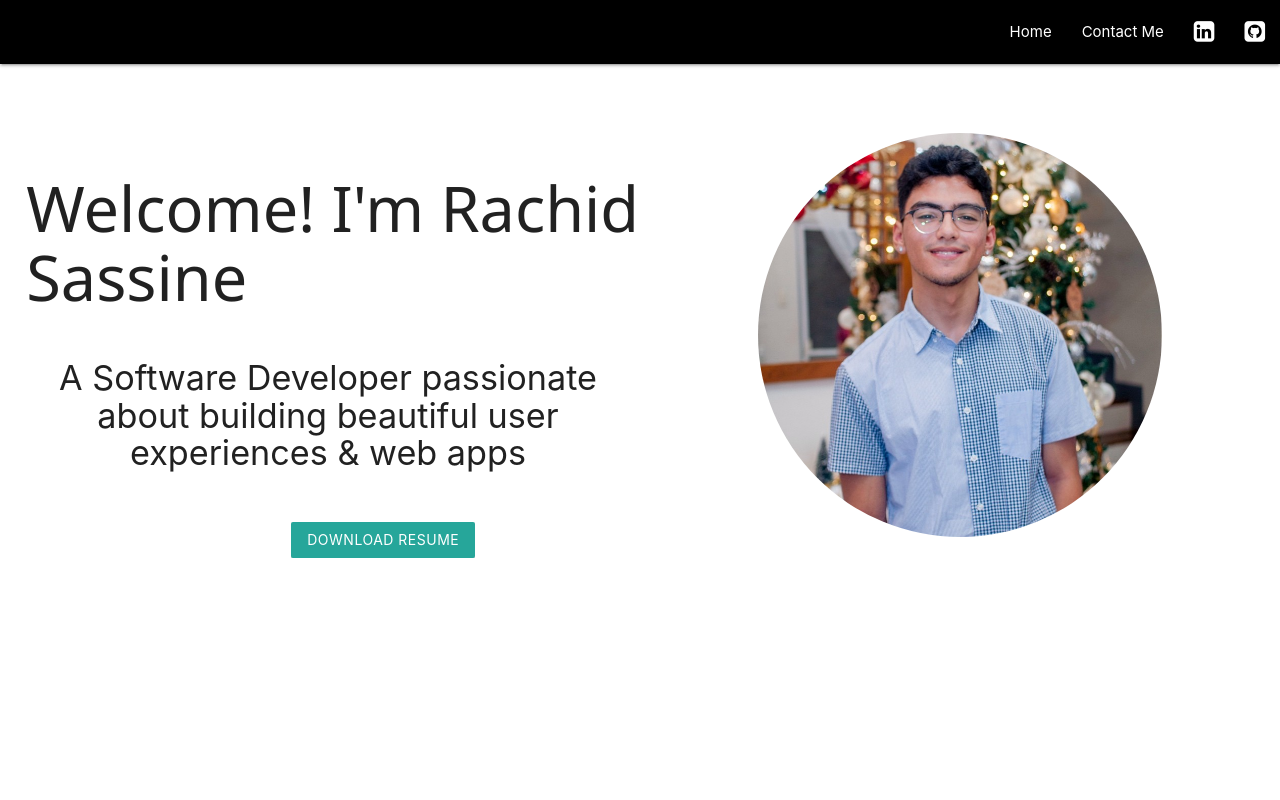
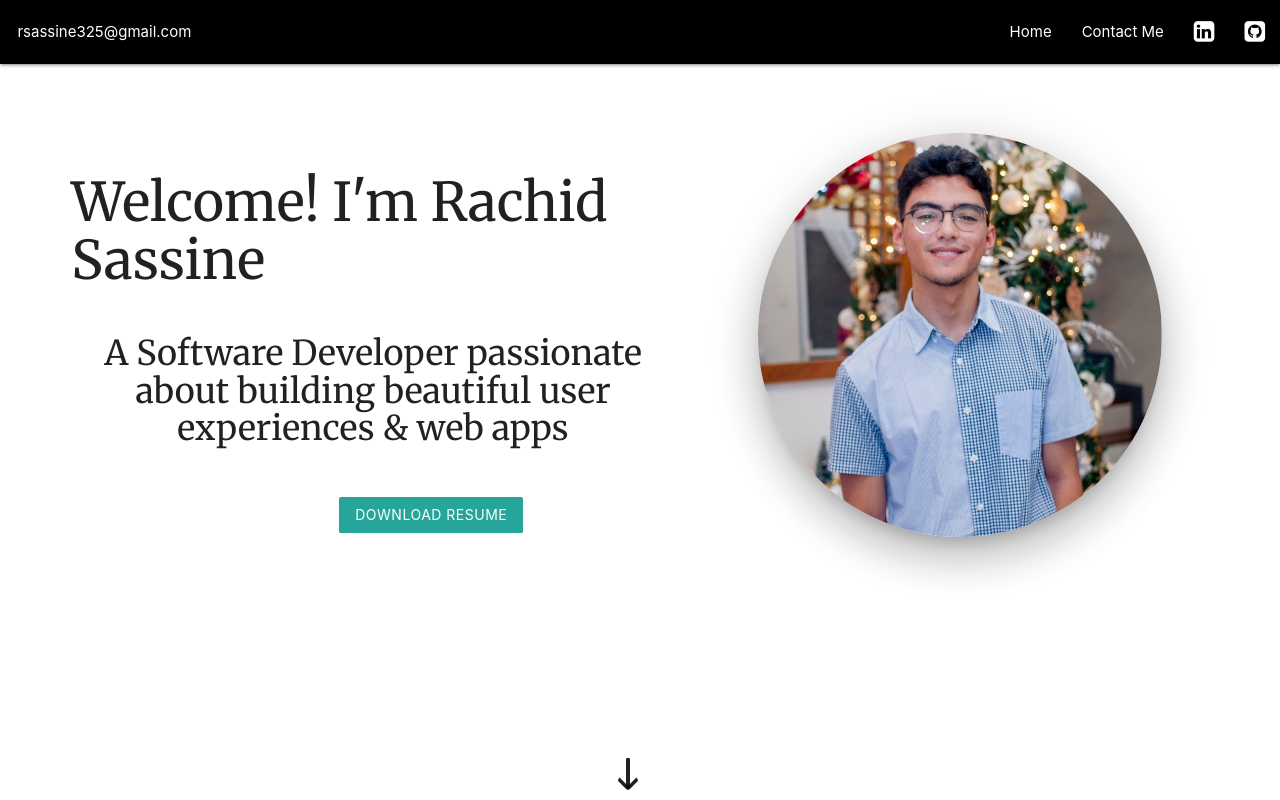
Before and after one commit to romegasassine/Portfolio-Site, a website: page Portfolio Website/index.html in a window 1280 px wide. Drawn offline with Linux system fonts and the light colour scheme.

Commit message:
added arrow animation, shadows, and new font

```diff
--- a/Portfolio Website/css/styles.css
+++ b/Portfolio Website/css/styles.css
@@ -1,5 +1,4 @@
-h1{
-    font-family: 'Segoe UI', Tahoma, Geneva, Verdana, sans-serif;
+h2{
     margin-top: 15%;
 }
 
@@ -20,11 +19,55 @@ img{
 #resume-button{
     margin-top: 5%;
     position: relative;
-    left: 280px;
+    left: 328px;
 }
 
 #intro-text
 {
     position:relative;
-    left: 15px;
+    left: 60px;
+    font-family: "Merriweather", serif;
+    font-weight: 400;
+    font-style: normal;
 }
+
+#home-email
+{
+    padding-left: 10%;
+}
+
+.down-arrow {
+    position: absolute;
+    top: calc(100vh - 60px);
+    left: calc(50% - 14px);
+    width: 0;
+    height: 30px;
+    border: 2px solid;
+    border-radius: 1px;
+    animation: jumpInfinite 1.5s infinite;
+  }
+
+  .down-arrow:after {
+    content: " ";
+    position: absolute;
+    top: 12px;
+    left: -8.5px;
+    width: 16px;
+    height: 16px;
+    border-bottom: 4px solid;
+    border-right: 4px solid;
+    border-radius: 4px;
+    transform: rotateZ(45deg);
+  }
+
+  @keyframes jumpInfinite {
+    0% {
+      margin-top: 0;
+    }
+    50% {
+      margin-top: 20px;
+    }
+    100% {
+      margin-top: 0;
+    }
+  }
--- a/Portfolio Website/index.html
+++ b/Portfolio Website/index.html
@@ -9,6 +9,9 @@
         <link rel="stylesheet" href="https://cdnjs.cloudflare.com/ajax/libs/font-awesome/4.7.0/css/font-awesome.min.css">
         <!--Importing Google Font APIS-->
         <link href="https://fonts.googleapis.com/icon?family=Material+Icons" rel="stylesheet">
+        <link rel="preconnect" href="https://fonts.googleapis.com">
+        <link rel="preconnect" href="https://fonts.gstatic.com" crossorigin>
+        <link href="https://fonts.googleapis.com/css2?family=Merriweather:ital,wght@0,300;0,400;0,700;0,900;1,300;1,400;1,700;1,900&display=swap" rel="stylesheet">
       <!--Import materialize.css-->
       <link type="text/css" rel="stylesheet" href="css/materialize.min.css"  media="screen,projection"/>
       <link type="text/css" rel="stylesheet" href="css/styles.css"  media="screen,projection"/>
@@ -17,6 +20,9 @@
     </head>
     <body>
          <nav class=black lighten-2" id="nav-bar">
+            <ul class="left">
+                <li id="home-email">rsassine325@gmail.com</li>
+            </ul>
             <ul class="right">
                 <li><a href="index.html">Home</a></li>
                 <li><a href="contactme.html">Contact Me</a></li>
@@ -30,10 +36,8 @@
 
        <div class="col s12 m7">
         <div id="intro-text">
-        <h1>Welcome! I'm Rachid Sassine</h1>
-       </div>
+        <h2>Welcome! I'm Rachid Sassine</h2>
         <div class="col s10 center">
-            <div id="intro-text">
             <h4>A Software Developer passionate about building beautiful user experiences & web apps</h4>
         </div>
         </div>
@@ -43,12 +47,13 @@
    </div>
 
 <div class="col s4">
-    <img class="responsive-img circle" src="images/profilepic.jpg" alt="Profile Pic">
+    <img class="responsive-img circle z-depth-5" src="images/profilepic.jpg" alt="Profile Pic">
 </div>
 </div>
-
+<div class="down-arrow"></div>
 
 <!--JavaScript at end of body for optimized loading-->
 <script type="text/javascript" src="js/materialize.min.js"></script>
+<script type="text/javascript" src="js/script.js"></script>
     </body>
 </html>
```
Also changed, not shown: Portfolio Website/js/script.js (added).
